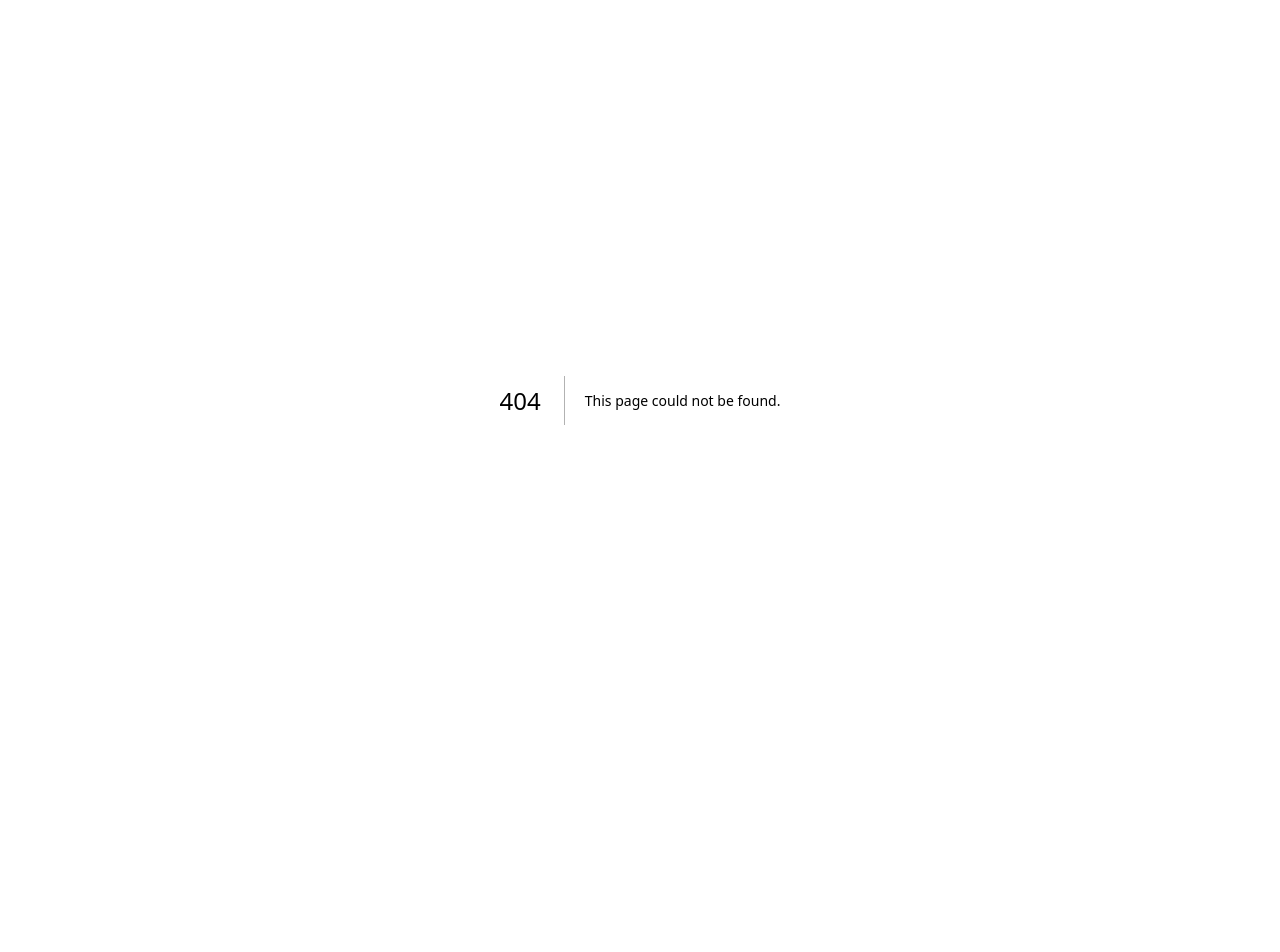
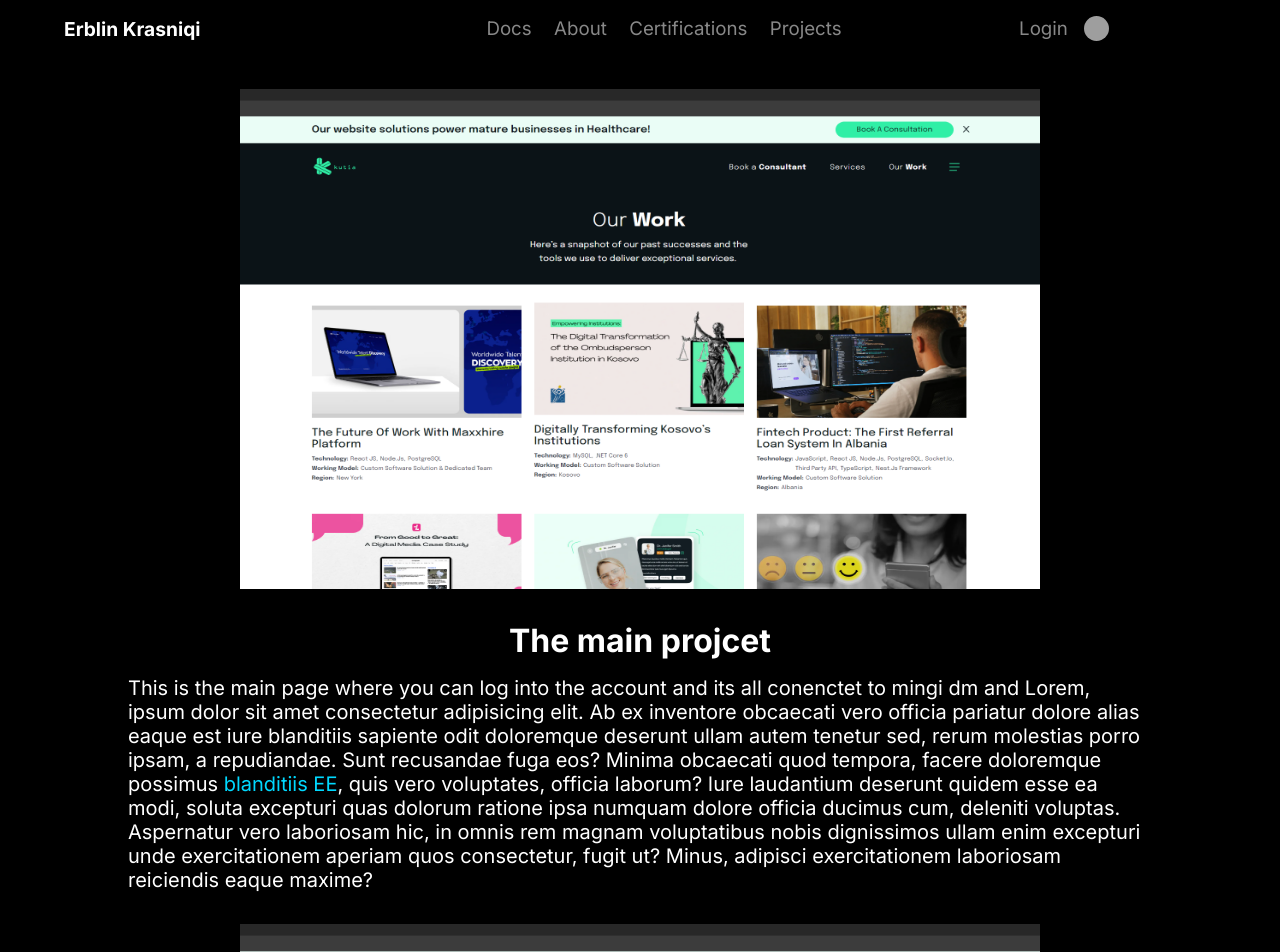
Before and after one commit to ErblinKrasniqi/portofolio-2, a Next.js app: page /projects in a window 1280 px wide. Before the commit this address had no page. Shown: the top 952 px of the page. Before the commit the page ends 800 px from the top, so only its background shows below. Built offline with nearby package versions, Linux system fonts and the light colour scheme; grey boxes are pictures that could not be loaded.

Commit message:
Small changes

```diff
--- /dev/null
+++ b/src/app/projects/page.tsx
@@ -0,0 +1,50 @@
+import React from "react";
+import Navbar from "../components/Navbar/Navbar";
+import classes from "./project.module.scss";
+import image1 from "../../Assets/sc1.png";
+import Image from "next/image";
+
+const page = () => {
+  return (
+    <React.Fragment>
+      <Navbar />
+      <div className={classes.main}>
+        <Image src={image1} alt="Description of the image" />
+        <h1>The main projcet</h1>
+        <p>
+          This is the main page where you can log into the account and its all
+          conenctet to mingi dm and Lorem, ipsum dolor sit amet consectetur
+          adipisicing elit. Ab ex inventore obcaecati vero officia pariatur
+          dolore alias eaque est iure blanditiis sapiente odit doloremque
+          deserunt ullam autem tenetur sed, rerum molestias porro ipsam, a
+          repudiandae. Sunt recusandae fuga eos? Minima obcaecati quod tempora,
+          facere doloremque possimus <a href="#">blanditiis EE</a>, quis vero
+          voluptates, officia laborum? Iure laudantium deserunt quidem esse ea
+          modi, soluta excepturi quas dolorum ratione ipsa numquam dolore
+          officia ducimus cum, deleniti voluptas. Aspernatur vero laboriosam
+          hic, in omnis rem magnam voluptatibus nobis dignissimos ullam enim
+          excepturi unde exercitationem aperiam quos consectetur, fugit ut?
+          Minus, adipisci exercitationem laboriosam reiciendis eaque maxime?
+        </p>
+        <Image src={image1} alt="Description of the image" />
+        <p>
+          This is the main page where you can log into the account and its all
+          conenctet to mingi dm and Lorem, ipsum dolor sit amet consectetur
+          adipisicing elit. Ab ex inventore obcaecati vero officia pariatur
+          dolore alias eaque est iure blanditiis sapiente odit doloremque
+          deserunt ullam autem tenetur sed, rerum molestias porro ipsam, a
+          repudiandae. Sunt recusandae fuga eos? Minima obcaecati quod tempora,
+          facere doloremque possimus <a href="#">blanditiis EE</a>, quis vero
+          voluptates, officia laborum? Iure laudantium deserunt quidem esse ea
+          modi, soluta excepturi quas dolorum ratione ipsa numquam dolore
+          officia ducimus cum, deleniti voluptas. Aspernatur vero laboriosam
+          hic, in omnis rem magnam voluptatibus nobis dignissimos ullam enim
+          excepturi unde exercitationem aperiam quos consectetur, fugit ut?
+          Minus, adipisci exercitationem laboriosam reiciendis eaque maxime?
+        </p>
+      </div>
+    </React.Fragment>
+  );
+};
+
+export default page;
--- /dev/null
+++ b/src/app/projects/project.module.scss
@@ -0,0 +1,28 @@
+.main {
+  display: flex;
+  justify-content: center;
+  align-items: center;
+  flex-direction: column;
+  width: 80%;
+  height: 100%;
+  margin: 0 auto;
+
+  img {
+    margin: 2rem 0;
+    width: 800px;
+    height: 500px;
+    aspect-ratio: 1/1;
+  }
+
+  h1 {
+    margin: 0 0 1rem 0;
+  }
+
+  p {
+    font-size: 20px;
+  }
+  a {
+    color: hsl(189, 100%, 50%);
+    text-decoration: none;
+  }
+}
```
Also changed, not shown: src/app/components/EndPage/EndPage.tsx (+9 -11 lines), src/Assets/sc1.png (added).
